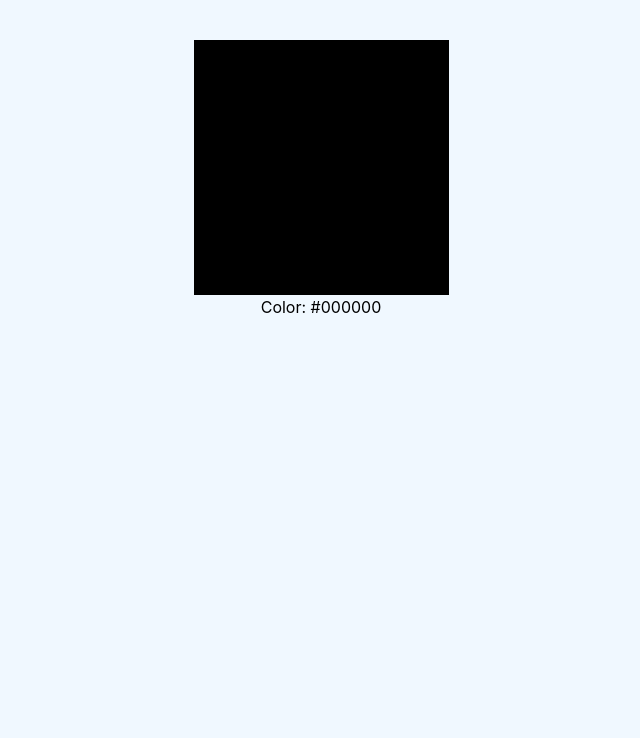
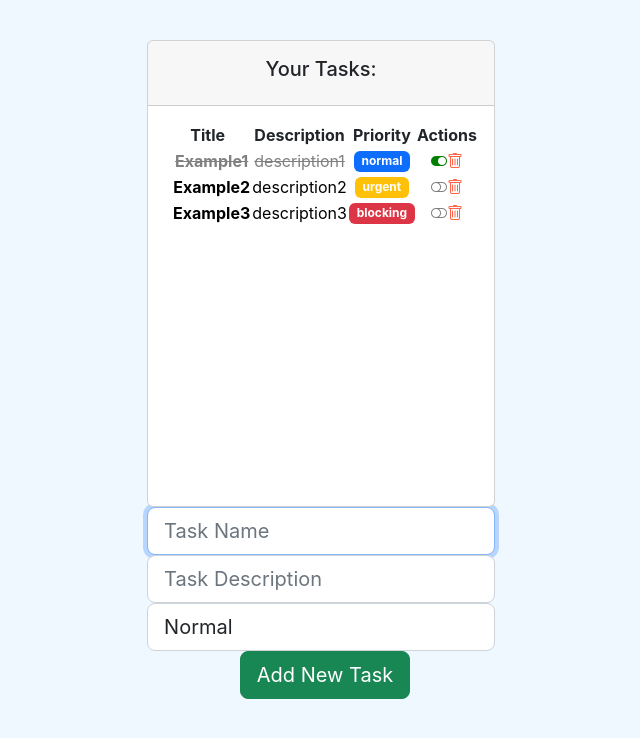
Before and after one commit to gonzalezruben681/ob-react, a React (Create React App) app: page / in a window 1280 px wide. Shown: the top 738 px of the page, without its empty margins (319-959 px from the left). Built offline with nearby package versions, Linux system fonts and the light colour scheme.

Commit message:
add: render condicional

```diff
--- a/src/App.js
+++ b/src/App.js
@@ -31,11 +31,13 @@ function App() {
       {/* </header> */}
       {/* Ejemplos de Renderizado condicional */}
       {/* <OptionalRender></OptionalRender> */}
+
       {/* ----------------PROYECTO FINAL */}
-       {/* <TaskListComponent></TaskListComponent> */}
+       <TaskListComponent></TaskListComponent>
+       {/* ------------------------------ */}
        {/* Gestión de eventos */}
        {/* <Father></Father> */}
-       <Ejercicio12></Ejercicio12>
+       {/* <Ejercicio12></Ejercicio12> */}
     </div>
   );
 }
--- a/src/components/container/task_list.jsx
+++ b/src/components/container/task_list.jsx
@@ -1,6 +1,8 @@
 import React, { useState, useEffect } from "react";
+// Models
 import { LEVELS } from "../../models/level.enum";
 import { Task } from "../../models/task.class";
+
 import TaskComponent from "../pure/task";
 import TaskForm from "../pure/forms/taskForm";
 // Importamos la hoja de estilos de task.scss
@@ -36,7 +38,9 @@ const TaskListComponent = () => {
   // Control del ciclo de vida del componente
   useEffect(() => {
     console.log("Task State has been modified");
+    setTimeout(() => {
       setLoading(false);
+    }, 2000);
     return () => {
       console.log("TaskList component is going to unmount..");
     };
@@ -69,20 +73,8 @@ const TaskListComponent = () => {
     setTasks(tempTasks);
   }
 
+  const Table = () => {
     return (
-    <div>
-      <div className="col-12">
-        <div className="card">
-          {/* Card Header (title) */}
-          <div className="card-header p-3">
-            <h5>Your Tasks:</h5>
-          </div>
-          {/* Card body (content) */}
-          <div
-            className="card-body"
-            data-mdb-perfect-scrollbar="true"
-            style={{ position: "relative", height: "400px" }}
-          >
       <table>
         <thead>
           <tr>
@@ -106,10 +98,46 @@ const TaskListComponent = () => {
           })}
         </tbody>
       </table>
+    )
+  }
+
+  let taskTable;
+
+  if (tasks.length > 0) {
+    taskTable = <Table></Table>
+  } else {
+    taskTable = (
+      <div>
+        <h3>There are not tasks to show</h3>
+        <h4>Please, create one</h4>
+      </div>
+    )
+  }
+  const loadingStyle = {
+    color: 'grey',
+    fontSize: '30px',
+    fontWeight: 'bold'
+  }
+  return (
+    <div>
+      <div className="col-12">
+        <div className="card">
+          {/* Card Header (title) */}
+          <div className="card-header p-3">
+            <h5>Your Tasks:</h5>
+          </div>
+          {/* Card body (content) */}
+          <div
+            className="card-body"
+            data-mdb-perfect-scrollbar="true"
+            style={{ position: "relative", height: "400px" }}
+          >
+            {/* TODO: ADD LOADING SPINNER */}
+            {loading ? (<p style={loadingStyle}>Loading tasks...</p>) : taskTable}
           </div>
         </div>
       </div>
-      <TaskForm add={addTask}></TaskForm>
+      <TaskForm add={addTask} length={tasks.length}></TaskForm>
     </div>
   );
 };
--- a/src/components/pure/forms/taskForm.jsx
+++ b/src/components/pure/forms/taskForm.jsx
@@ -3,7 +3,7 @@ import PropTypes from "prop-types";
 import { LEVELS } from "../../../models/level.enum";
 import { Task } from "../../../models/task.class";
 
-const TaskForm = ({ add }) => {
+const TaskForm = ({ add, length }) => {
   const nameRef = useRef("");
   const descriptionRef = useRef("");
   const levelRef = useRef(LEVELS.NORMAL);
@@ -42,20 +42,21 @@ const TaskForm = ({ add }) => {
           required
           placeholder="Task Description"
         />
-        <label className="sr-only" htmlFor="selectLevel">
+        {/* <label className="sr-only" htmlFor="selectLevel">
           Priority
-        </label>
-        <select ref={levelRef} defaultValue={LEVELS.NORMAL} id="selectLevel">
-          <option value={LEVELS.NORMAL}>Normal</option>
-          <option value={LEVELS.URGENT}>Urgent</option>
-          <option value={LEVELS.BLOCKING}>Blocking</option>
+        </label> */}
+        <select  className="form-control form-control-lg" ref={levelRef} defaultValue={LEVELS.NORMAL} id="selectLevel">
+          <option className="normal-style" value={LEVELS.NORMAL}>Normal</option>
+          <option className="urgent-style" value={LEVELS.URGENT}>Urgent</option>
+          <option className="blocking-style" value={LEVELS.BLOCKING}>Blocking</option>
         </select>
+      <button className="btn btn-success btn-lg ms-2" type="submit" >{length > 0 ? 'Add New Task': 'Create your First Task'}</button>
       </div>
-      <button className="btn btn-success btn-lg ms-2" type="submit" >Add</button>
     </form>
   );
 };
 TaskForm.protoTypes = {
   add: PropTypes.func.isRequired,
+  length: PropTypes.number.isRequired
 };
 export default TaskForm;
--- a/src/components/pure/task.jsx
+++ b/src/components/pure/task.jsx
@@ -68,20 +68,21 @@ const TaskComponent = ({ task, complete, remove }) => {
     }
   }
 
-  const taskCompleted = {
-    color: 'gray',
-    fontWeight: 'bold',
-    textDecoration: 'line-through'
-}
+//   const taskCompleted = {
+//     color: 'gray',
+//     fontWeight: 'bold',
+//     textDecoration: 'line-through'
+// }
 
-const taskPending = {
-    fontWeight: 'bold',
-    color: 'black'
-}
+// const taskPending = {
+//     fontWeight: 'bold',
+//     color: 'black'
+// }
 
+// style={task.completed ? taskCompleted : taskPending}
 
   return (
-    <tr className="fw-normal" style={task.completed ? taskCompleted : taskPending}>
+    <tr className={`fw-normal ${task.completed ? 'task-completed' : 'task-pending'}`}>
       <th>
         <span className="ms-2">{task.name}</span>
       </th>
--- a/src/styles/task.scss
+++ b/src/styles/task.scss
@@ -1,3 +1,24 @@
+
 .task-action{
     cursor:pointer;
 }
+.task-completed {
+    color:gray;
+    text-decoration:line-through;
+}
+.task-pending{
+    font-weight:bold;
+    color: black;
+}
+.normal-style{
+    color:blue;
+    font-weight: bold;
+}
+.urgent-style{
+    color:yellow;
+    font-weight: bold;
+}
+.blocking-style{
+    color:red;
+    font-weight: bold;
+}
```
Lines whose indentation alone changed are shown as unchanged.
